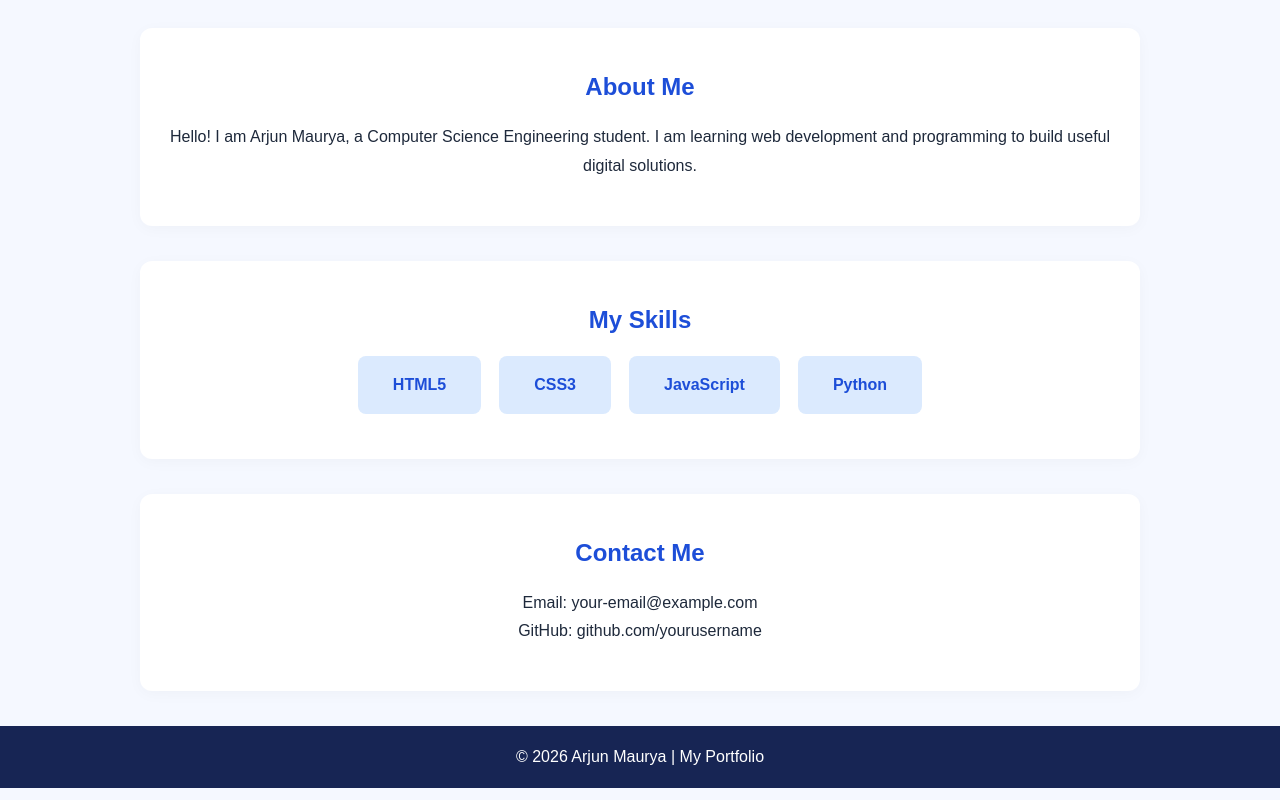
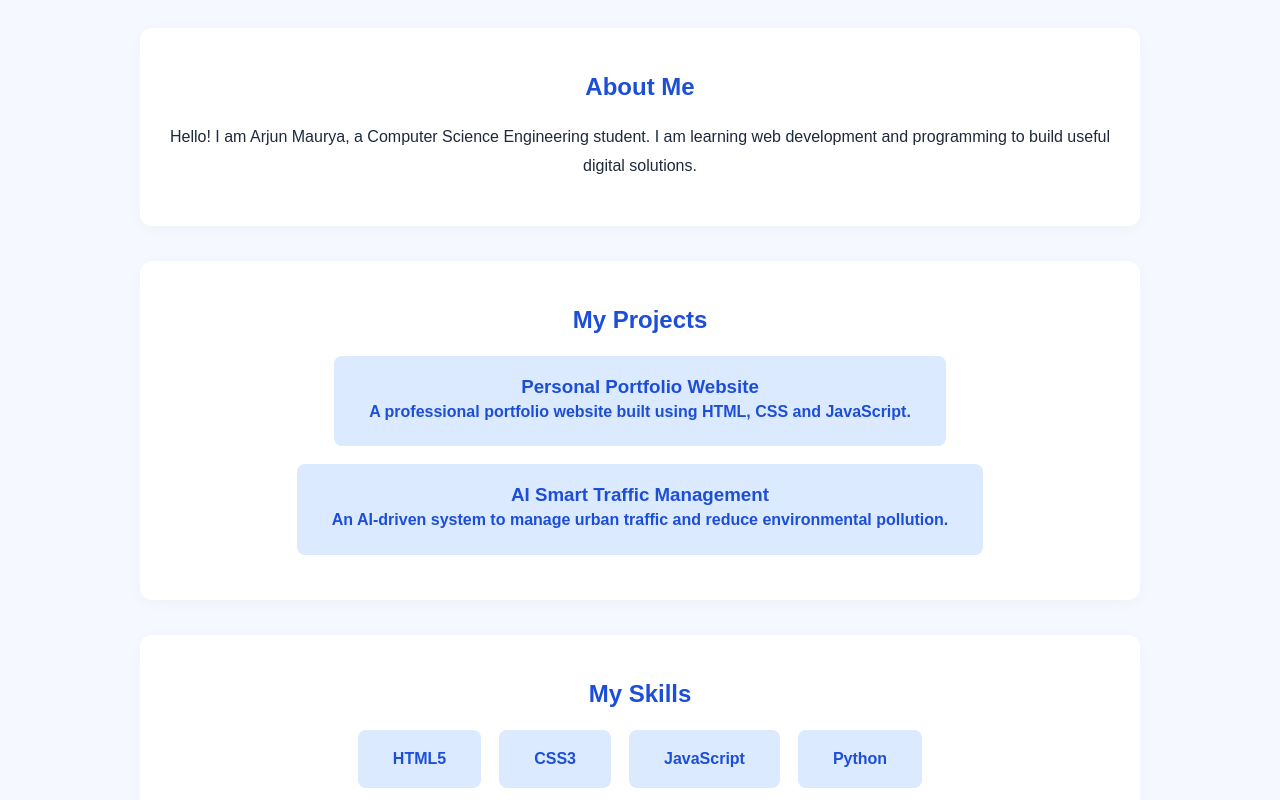
Before and after one commit to arjunmaurya5101-sudo/My-Portfolio, a plain HTML site: page index.html in a window 1280 px wide. Shown: the part 555-1355 px from the top of the page. Drawn offline with Linux system fonts and the light colour scheme.

Commit message:
Update index.html

```diff
--- a/index.html
+++ b/index.html
@@ -39,7 +39,21 @@
             and programming to build useful digital solutions.
         </p>
     </section>
+    <section id="projects" class="section">
+    <h2>My Projects</h2>
 
+    <div class="skills">
+        <div class="skill-card">
+            <h3>Personal Portfolio Website</h3>
+            <p>A professional portfolio website built using HTML, CSS and JavaScript.</p>
+        </div>
+
+        <div class="skill-card">
+            <h3>AI Smart Traffic Management</h3>
+            <p>An AI-driven system to manage urban traffic and reduce environmental pollution.</p>
+        </div>
+    </div>
+    </section>
     <section id="skills" class="section">
         <h2>My Skills</h2>
         <div class="skills">
```
